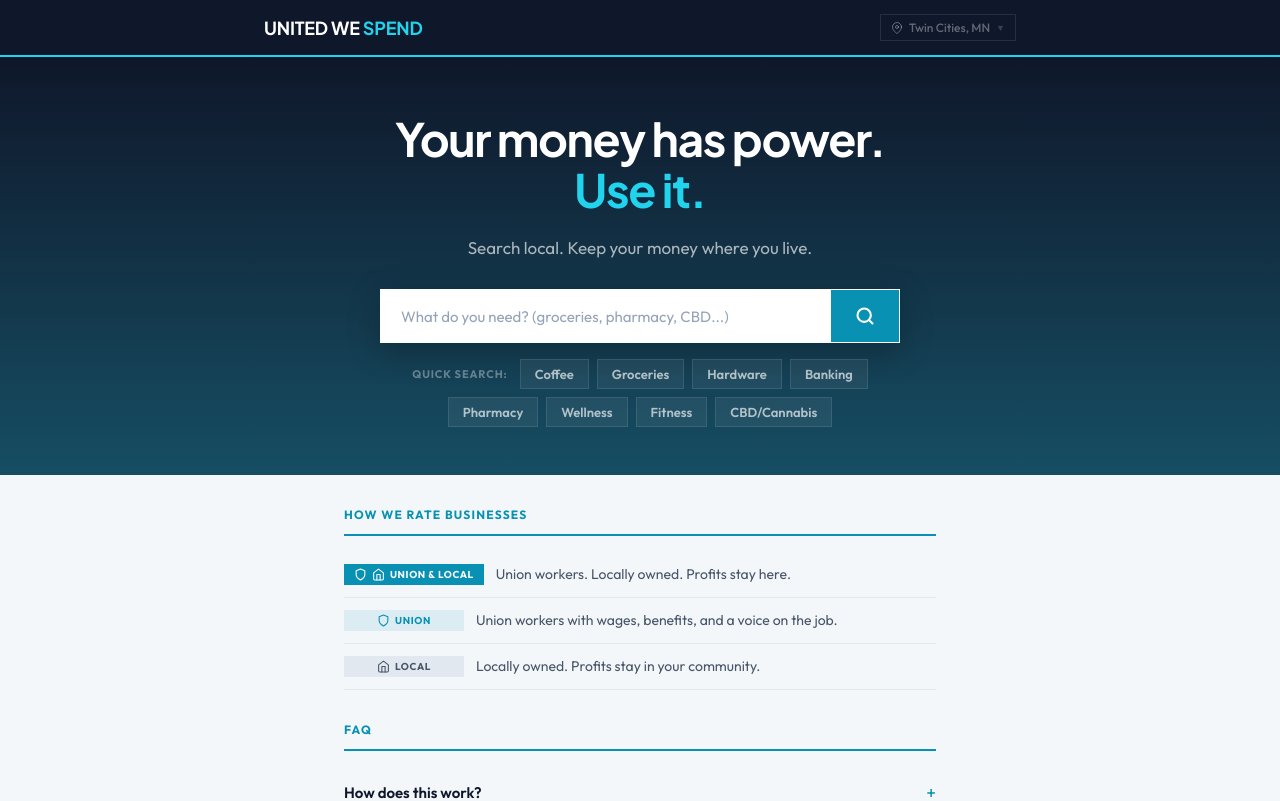
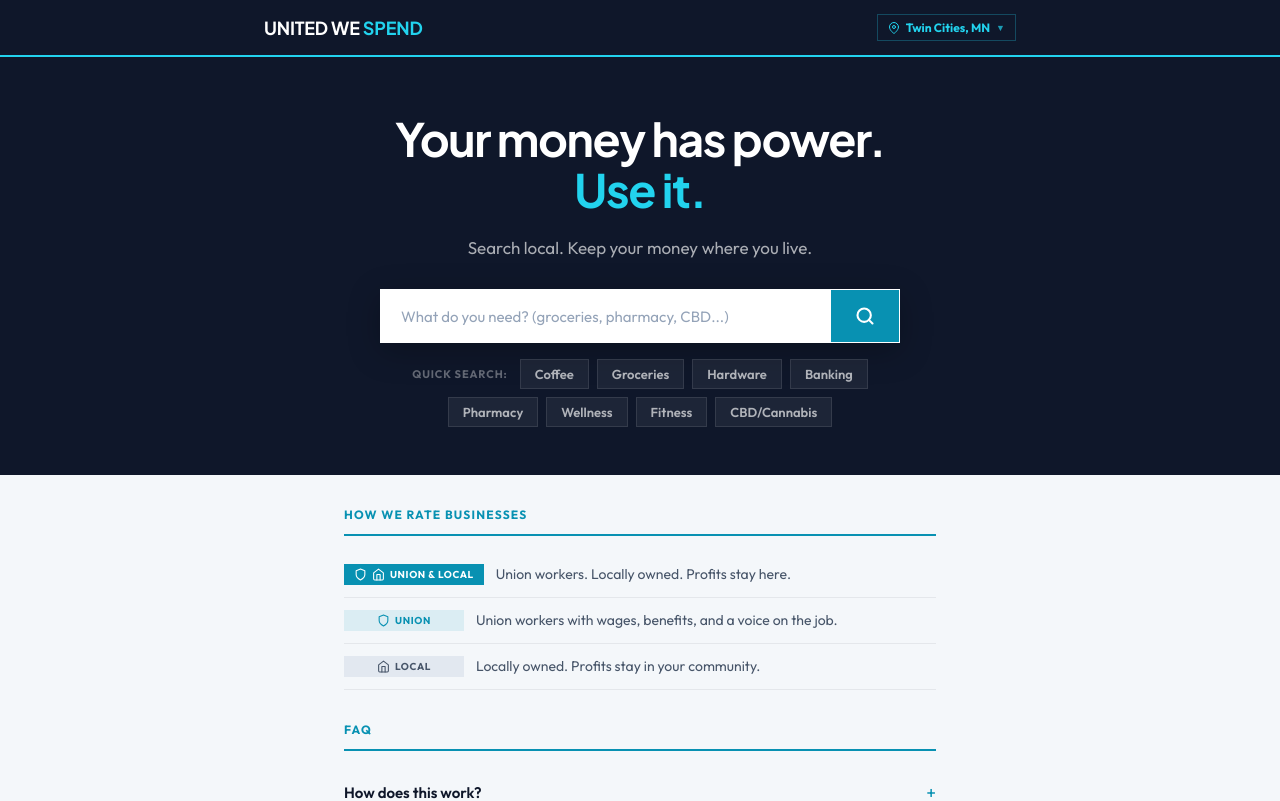
Before and after one commit to brygp954/united-we-spend, a Next.js app: page /search in a window 1280 px wide. Shown: the top 801 px of the page. Built offline with nearby package versions, Linux system fonts and the light colour scheme.

Commit message:
flat hero, bright location on app

```diff
--- a/app/search/AppPage.jsx
+++ b/app/search/AppPage.jsx
@@ -873,19 +873,19 @@ export default function UnitedWeSpend() {
           >United We <span style={{ color: C.cyan }}>Spend</span></button>
           <button onClick={() => setShowLocationModal(true)} style={{
             display: "flex", alignItems: "center", gap: "6px",
-            background: "none", border: `1px solid ${C.darkBorder}`,
-            cursor: "pointer", padding: "5px 10px", color: C.darkMuted,
+            background: "none", border: `1px solid ${C.cyan}44`,
+            cursor: "pointer", padding: "5px 10px", color: C.cyan,
           }}>
             <MapPinIcon size={12} />
-            <span style={{ fontFamily: F.body, fontSize: "12px", fontWeight: 500 }}>Twin Cities, MN</span>
-            <span style={{ fontSize: "9px", opacity: 0.5 }}>▼</span>
+            <span style={{ fontFamily: F.body, fontSize: "12px", fontWeight: 700 }}>Twin Cities, MN</span>
+            <span style={{ fontSize: "9px", opacity: 0.7 }}>▼</span>
           </button>
         </div>
       </header>
 
       {/* ─── HERO (DARK GRADIENT) ─── */}
       <div style={{
-        background: C.darkGrad, padding: "56px 24px 48px", textAlign: "center",
+        background: C.dark, padding: "56px 24px 48px", textAlign: "center",
         opacity: heroVisible ? 1 : 0, transform: heroVisible ? "translateY(0)" : "translateY(-10px)",
         transition: "all 0.8s cubic-bezier(0.25, 0.46, 0.45, 0.94)",
       }}>
```
